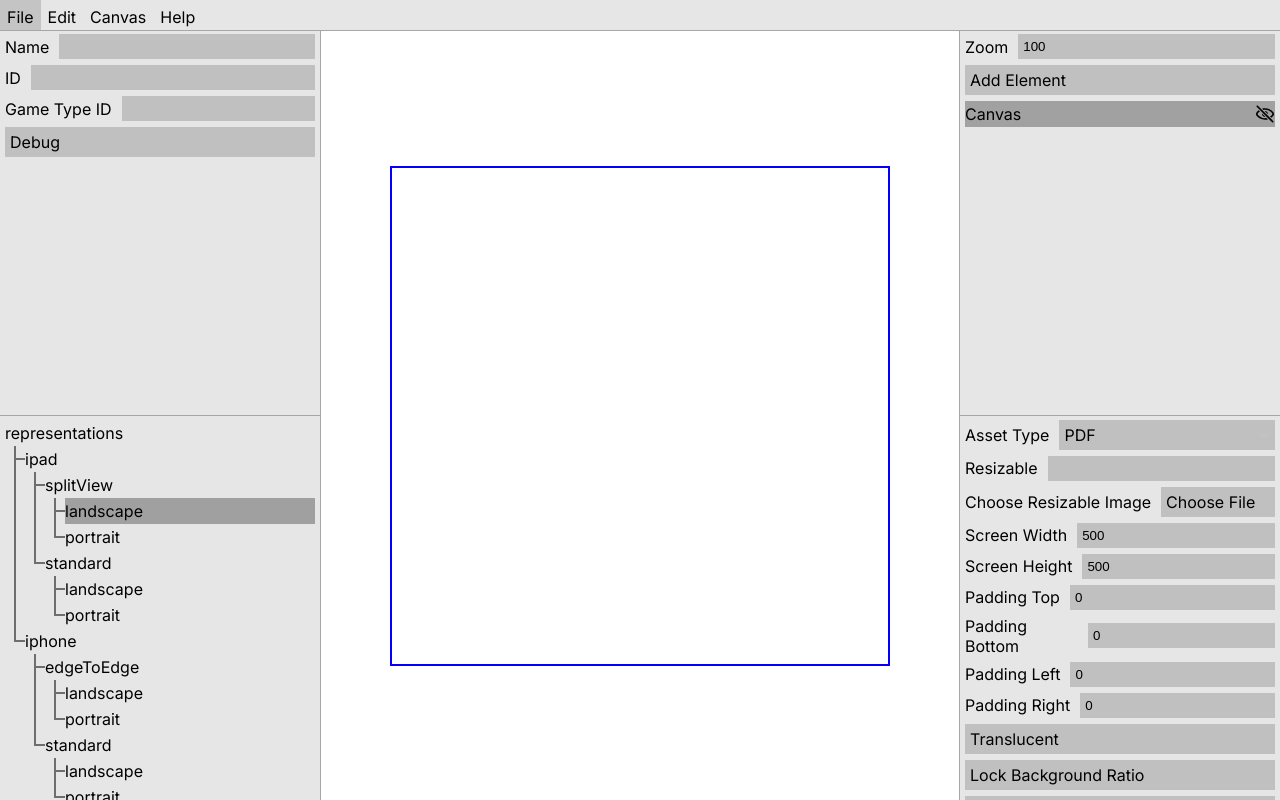
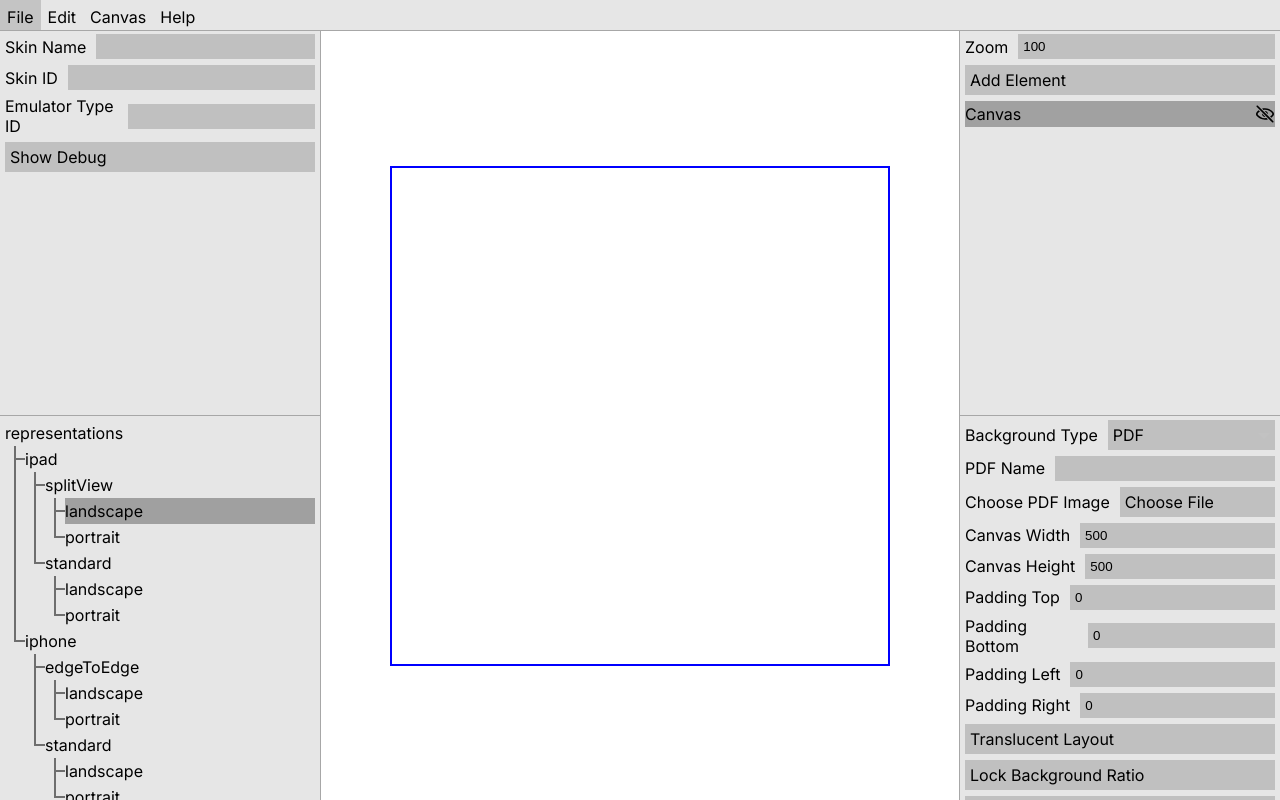
Before and after one commit to PseudoResonance/delta-emu-ui-editor, a Next.js app: page /deltaemu/ in a window 1280 px wide. Built offline with nearby package versions, Linux system fonts and the light colour scheme.

Commit message:
Reword UI to improve clarity and fix importing old gameScreenFrame

```diff
--- a/src/app/page.tsx
+++ b/src/app/page.tsx
@@ -26,6 +26,7 @@ import {
 import update, { Spec } from "immutability-helper";
 import * as CONSTANT from "@/utils/constants";
 import ValueInput from "@/components/inputs/valueinput";
+import INPUT_PRESETS from "@/data/consoleInfo";
 
 const MAX_HISTORY = 100;
 const HISTORY_DEBOUNCE = 200;
@@ -935,6 +936,7 @@ export default function Home() {
 				debug: "debug" in json ? (json.debug as boolean) : false,
 				representations: {},
 			};
+			const gameTypeIdentifier = newInfoFile.gameTypeIdentifier;
 			if ("representations" in json) {
 				const recurse = (
 					data: Record<string, object>,
@@ -953,6 +955,7 @@ export default function Home() {
 								mappingSize: Record<string, string>;
 								extendedEdges?: Record<string, string>;
 							},
+							gameTypeIdentifier,
 						);
 						if (parsed) newInfoFile[newInfoFileKey] = parsed;
 					} else {
@@ -1003,12 +1006,15 @@ export default function Home() {
 		}
 	};
 
-	const parseRepresentation = (json: {
-		items: Record<string, unknown>[];
-		assets: Record<string, string>;
-		mappingSize: Record<string, string>;
-		extendedEdges?: Record<string, string>;
-	}) => {
+	const parseRepresentation = (
+		json: {
+			items: Record<string, unknown>[];
+			assets: Record<string, string>;
+			mappingSize: Record<string, string>;
+			extendedEdges?: Record<string, string>;
+		},
+		gameTypeIdentifier: string,
+	) => {
 		try {
 			const representationObj: Mutable<Representation> = {
 				elements: [],
@@ -1142,6 +1148,18 @@ export default function Home() {
 				json.gameScreenFrame &&
 				typeof json.gameScreenFrame === "object"
 			) {
+				const screenInputDefault = {
+					x: 0,
+					y: 0,
+					width: 0,
+					height: 0,
+				};
+				if (gameTypeIdentifier in INPUT_PRESETS) {
+					screenInputDefault.width =
+						INPUT_PRESETS[gameTypeIdentifier].inputScreen.width;
+					screenInputDefault.height =
+						INPUT_PRESETS[gameTypeIdentifier].inputScreen.height;
+				}
 				newElements.push({
 					type: EmulatorElementType.Screen,
 					data: {
@@ -1160,24 +1178,7 @@ export default function Home() {
 							height: 0,
 							hidden: false,
 						},
-						screen: {
-							x: 0,
-							y: 0,
-							width:
-								"width" in json.gameScreenFrame
-									? parseInt(
-											json.gameScreenFrame
-												.width as string,
-										)
-									: 0,
-							height:
-								"height" in json.gameScreenFrame
-									? parseInt(
-											json.gameScreenFrame
-												.height as string,
-										)
-									: 0,
-						},
+						screen: screenInputDefault,
 					},
 					x:
 						"x" in json.gameScreenFrame
--- a/src/components/menubar/menubar.tsx
+++ b/src/components/menubar/menubar.tsx
@@ -54,7 +54,7 @@ export default function MenuBar(args: {
 				subElements={[
 					<MenuButton
 						key="loadskin"
-						label="Load Skin"
+						label="Load Deltaskin"
 						onClick={() => {
 							setIsActive(false);
 							const elem = document.createElement("input");
@@ -141,7 +141,7 @@ export default function MenuBar(args: {
 					/>,
 					<MenuButton
 						key="saveskin"
-						label="Save Skin"
+						label="Save Deltaskin"
 						onClick={() => {
 							setIsActive(false);
 							const exportObj = args.saveJSON();
@@ -189,7 +189,7 @@ export default function MenuBar(args: {
 					/>,
 					<MenuButton
 						key="savejson"
-						label="Save JSON"
+						label="Save info.json"
 						onClick={() => {
 							setIsActive(false);
 							const exportObj = args.saveJSON();
@@ -206,7 +206,7 @@ export default function MenuBar(args: {
 					/>,
 					<MenuButton
 						key="loadjson"
-						label="Load JSON"
+						label="Load info.json"
 						onClick={() => {
 							setIsActive(false);
 							const elem = document.createElement("input");
--- a/src/components/sidebar/canvasvalues.tsx
+++ b/src/components/sidebar/canvasvalues.tsx
@@ -39,7 +39,7 @@ export default function CanvasValues(args: {
 		<>
 			<DropdownInput
 				elementIndex={0}
-				label="Asset Type"
+				label="Background Type"
 				onChange={(val: string) => {
 					args.setLayoutData({
 						assets: {
@@ -72,7 +72,7 @@ export default function CanvasValues(args: {
 					<ValueInput
 						context={args.currentRepresentation}
 						debounce={1000}
-						label="Small"
+						label="Small Name"
 						onChange={(val: string) => {
 							args.setLayoutData({
 								assets: {
@@ -109,7 +109,7 @@ export default function CanvasValues(args: {
 					<ValueInput
 						context={args.currentRepresentation}
 						debounce={1000}
-						label="Medium"
+						label="Medium Name"
 						onChange={(val: string) => {
 							args.setLayoutData({
 								assets: {
@@ -146,7 +146,7 @@ export default function CanvasValues(args: {
 					<ValueInput
 						context={args.currentRepresentation}
 						debounce={1000}
-						label="Large"
+						label="Large Name"
 						onChange={(val: string) => {
 							args.setLayoutData({
 								assets: {
@@ -186,7 +186,7 @@ export default function CanvasValues(args: {
 					<ValueInput
 						context={args.currentRepresentation}
 						debounce={1000}
-						label="Resizable"
+						label="PDF Name"
 						onChange={(val: string) => {
 							args.setLayoutData({
 								assets: {
@@ -204,7 +204,7 @@ export default function CanvasValues(args: {
 					<FileInput
 						accept=".pdf"
 						key="resizablefile"
-						label="Choose Resizable Image"
+						label="Choose PDF Image"
 						onChange={(val: File) => {
 							args.addAsset(val.name, {
 								file: val,
@@ -226,7 +226,7 @@ export default function CanvasValues(args: {
 
 			<ValueInput
 				context={args.currentRepresentation}
-				label="Screen Width"
+				label="Canvas Width"
 				minValue={0}
 				onChange={(val: string) => {
 					const res = parseInt(val);
@@ -266,7 +266,7 @@ export default function CanvasValues(args: {
 
 			<ValueInput
 				context={args.currentRepresentation}
-				label="Screen Height"
+				label="Canvas Height"
 				minValue={0}
 				onChange={(val: string) => {
 					const res = parseInt(val);
@@ -430,7 +430,7 @@ export default function CanvasValues(args: {
 			/>
 
 			<CheckboxInput
-				label="Translucent"
+				label="Translucent Layout"
 				onChange={(val: boolean) => {
 					args.setLayoutData({
 						translucent: {
--- a/src/components/sidebar/elementvalues.tsx
+++ b/src/components/sidebar/elementvalues.tsx
@@ -80,7 +80,7 @@ export default function ElementValues(args: {
 					context={String(args.elementIndex)}
 					debounce={1000}
 					key="thumbstickname"
-					label="Thumbstick Name"
+					label="Image Name"
 					onChange={(val: string) => {
 						args.updateElement({
 							data: { thumbstick: { name: { $set: val } } },
@@ -195,7 +195,7 @@ export default function ElementValues(args: {
 				<ValueInput
 					context={String(args.elementIndex)}
 					key="inputup"
-					label="Input Up"
+					label="Bind Up"
 					onChange={(val: string) => {
 						args.updateElement({
 							data: {
@@ -224,7 +224,7 @@ export default function ElementValues(args: {
 				<ValueInput
 					context={String(args.elementIndex)}
 					key="inputdown"
-					label="Input Down"
+					label="Bind Down"
 					onChange={(val: string) => {
 						args.updateElement({
 							data: {
@@ -253,7 +253,7 @@ export default function ElementValues(args: {
 				<ValueInput
 					context={String(args.elementIndex)}
 					key="inputleft"
-					label="Input Left"
+					label="Bind Left"
 					onChange={(val: string) => {
 						args.updateElement({
 							data: {
@@ -282,7 +282,7 @@ export default function ElementValues(args: {
 				<ValueInput
 					context={String(args.elementIndex)}
 					key="inputright"
-					label="Input Right"
+					label="Bind Right"
 					onChange={(val: string) => {
 						args.updateElement({
 							data: {
@@ -315,7 +315,7 @@ export default function ElementValues(args: {
 				<ValueInput
 					context={String(args.elementIndex)}
 					key="touchscreenx"
-					label="Touchscreen X"
+					label="Bind Touch X"
 					onChange={(val: string) => {
 						args.updateElement({
 							data: {
@@ -344,7 +344,7 @@ export default function ElementValues(args: {
 				<ValueInput
 					context={String(args.elementIndex)}
 					key="touchscreeny"
-					label="Touchscreen Y"
+					label="Bind Touch Y"
 					onChange={(val: string) => {
 						args.updateElement({
 							data: {
@@ -376,7 +376,7 @@ export default function ElementValues(args: {
 				<ValueInput
 					context={String(args.elementIndex)}
 					key="screenx"
-					label="Screen X"
+					label="Capture Screen X"
 					minValue={0}
 					onChange={(val: string) => {
 						const num = parseInt(val);
@@ -422,7 +422,7 @@ export default function ElementValues(args: {
 				<ValueInput
 					context={String(args.elementIndex)}
 					key="screeny"
-					label="Screen Y"
+					label="Capture Screen Y"
 					minValue={0}
 					onChange={(val: string) => {
 						const num = parseInt(val);
@@ -468,7 +468,7 @@ export default function ElementValues(args: {
 				<ValueInput
 					context={String(args.elementIndex)}
 					key="screenwidth"
-					label="Screen Width"
+					label="Capture Screen Width"
 					minValue={0}
 					onChange={(val: string) => {
 						const num = parseInt(val);
@@ -514,7 +514,7 @@ export default function ElementValues(args: {
 				<ValueInput
 					context={String(args.elementIndex)}
 					key="screenheight"
-					label="Screen Height"
+					label="Capture Screen Height"
 					minValue={0}
 					onChange={(val: string) => {
 						const num = parseInt(val);
@@ -564,7 +564,7 @@ export default function ElementValues(args: {
 				<ValueInput
 					context={String(args.elementIndex)}
 					key="inputs"
-					label="Inputs"
+					label="Bindings"
 					onChange={(val: string) => {
 						args.updateElement({
 							data: {
--- a/src/components/windows/skinInfoWindow.tsx
+++ b/src/components/windows/skinInfoWindow.tsx
@@ -15,7 +15,7 @@ export default function SkinInfoWindow(args: {
 		<div>
 			<ValueInput
 				context={"-1"}
-				label="Name"
+				label="Skin Name"
 				onChange={(val: string) => {
 					args.setInfoFile({ name: { $set: val } });
 				}}
@@ -23,7 +23,7 @@ export default function SkinInfoWindow(args: {
 			/>
 			<ValueInput
 				context={"-1"}
-				label="ID"
+				label="Skin ID"
 				onChange={(val: string) => {
 					args.setInfoFile({ identifier: { $set: val } });
 				}}
@@ -36,7 +36,7 @@ export default function SkinInfoWindow(args: {
 			/>
 			<ValueInput
 				context={"-1"}
-				label="Game Type ID"
+				label="Emulator Type ID"
 				onChange={(val: string) => {
 					args.setInfoFile({ gameTypeIdentifier: { $set: val } });
 				}}
@@ -49,7 +49,7 @@ export default function SkinInfoWindow(args: {
 			/>
 
 			<CheckboxInput
-				label="Debug"
+				label="Show Debug"
 				onChange={(val: boolean) => {
 					args.setInfoFile({ debug: { $set: val } });
 				}}
--- a/src/data/consoleInfo.tsx
+++ b/src/data/consoleInfo.tsx
@@ -8,6 +8,10 @@ interface ConsoleInfo {
 		[key in EmulatorElementType]?: {
 			values: string[] | Record<string, string[]>;
 		};
+	};
+	inputScreen: {
+		width: number;
+		height: number;
 	};
 	screens: {
 		x: number;
@@ -50,6 +54,10 @@ const INPUT_PRESETS: Record<string, ConsoleInfo> = {
 					right: ["right"],
 				},
 			},
+		},
+		inputScreen: {
+			width: 160,
+			height: 144,
 		},
 		screens: [
 			{
@@ -94,6 +102,10 @@ const INPUT_PRESETS: Record<string, ConsoleInfo> = {
 					right: ["right"],
 				},
 			},
+		},
+		inputScreen: {
+			width: 240,
+			height: 160,
 		},
 		screens: [
 			{
@@ -147,6 +159,10 @@ const INPUT_PRESETS: Record<string, ConsoleInfo> = {
 				},
 			},
 		},
+		inputScreen: {
+			width: 256,
+			height: 384,
+		},
 		screens: [
 			{
 				x: 0,
@@ -195,6 +211,10 @@ const INPUT_PRESETS: Record<string, ConsoleInfo> = {
 				},
 			},
 		},
+		inputScreen: {
+			width: 256,
+			height: 240,
+		},
 		screens: [
 			{
 				x: 0,
@@ -240,6 +260,10 @@ const INPUT_PRESETS: Record<string, ConsoleInfo> = {
 					right: ["right"],
 				},
 			},
+		},
+		inputScreen: {
+			width: 256,
+			height: 224,
 		},
 		screens: [
 			{
@@ -289,6 +313,10 @@ const INPUT_PRESETS: Record<string, ConsoleInfo> = {
 				},
 			},
 		},
+		inputScreen: {
+			width: 256,
+			height: 224,
+		},
 		screens: [
 			{
 				x: 0,
@@ -335,6 +363,10 @@ const INPUT_PRESETS: Record<string, ConsoleInfo> = {
 				},
 			},
 		},
+		inputScreen: {
+			width: 320,
+			height: 240,
+		},
 		screens: [
 			{
 				x: 0,
```
